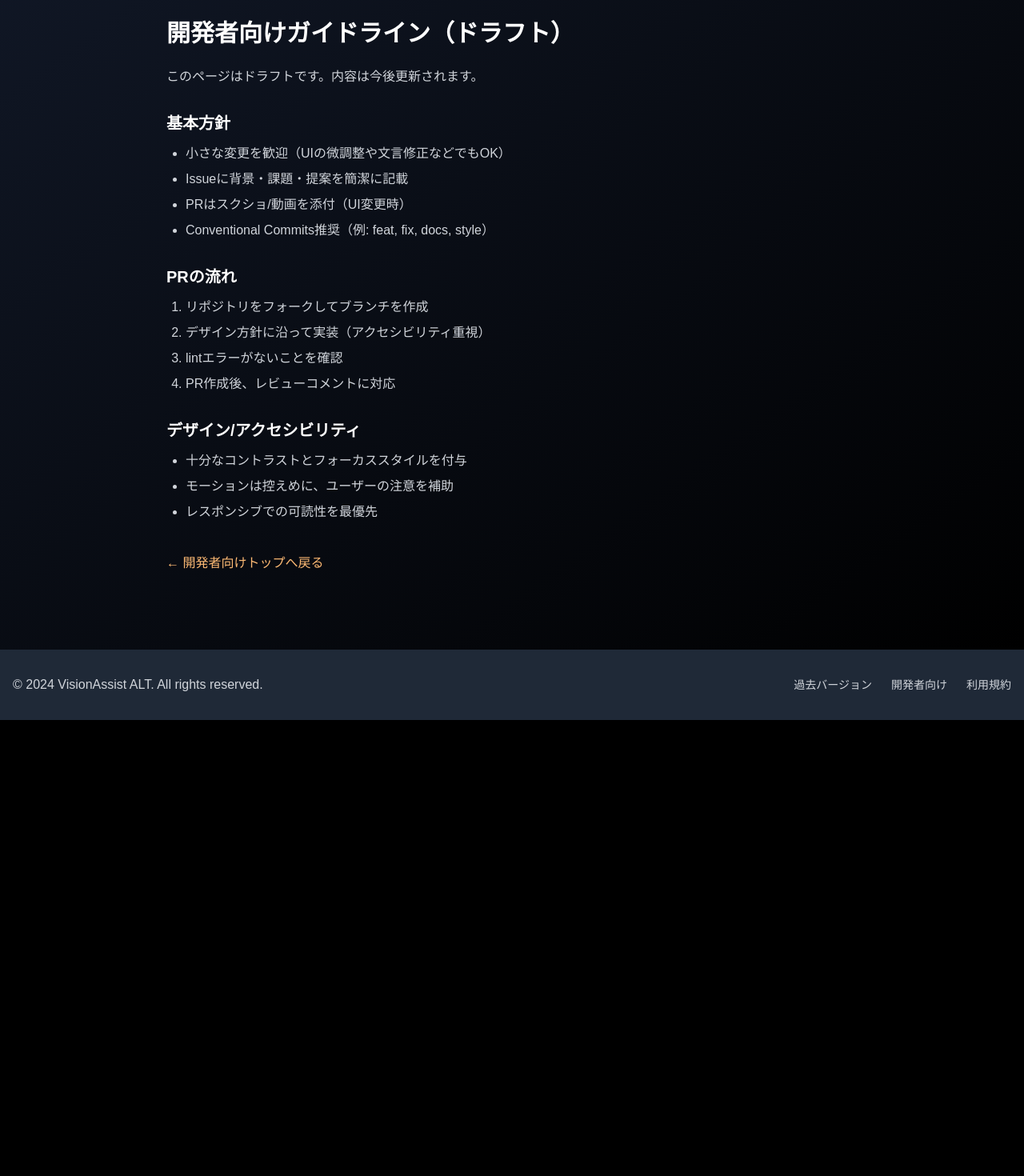
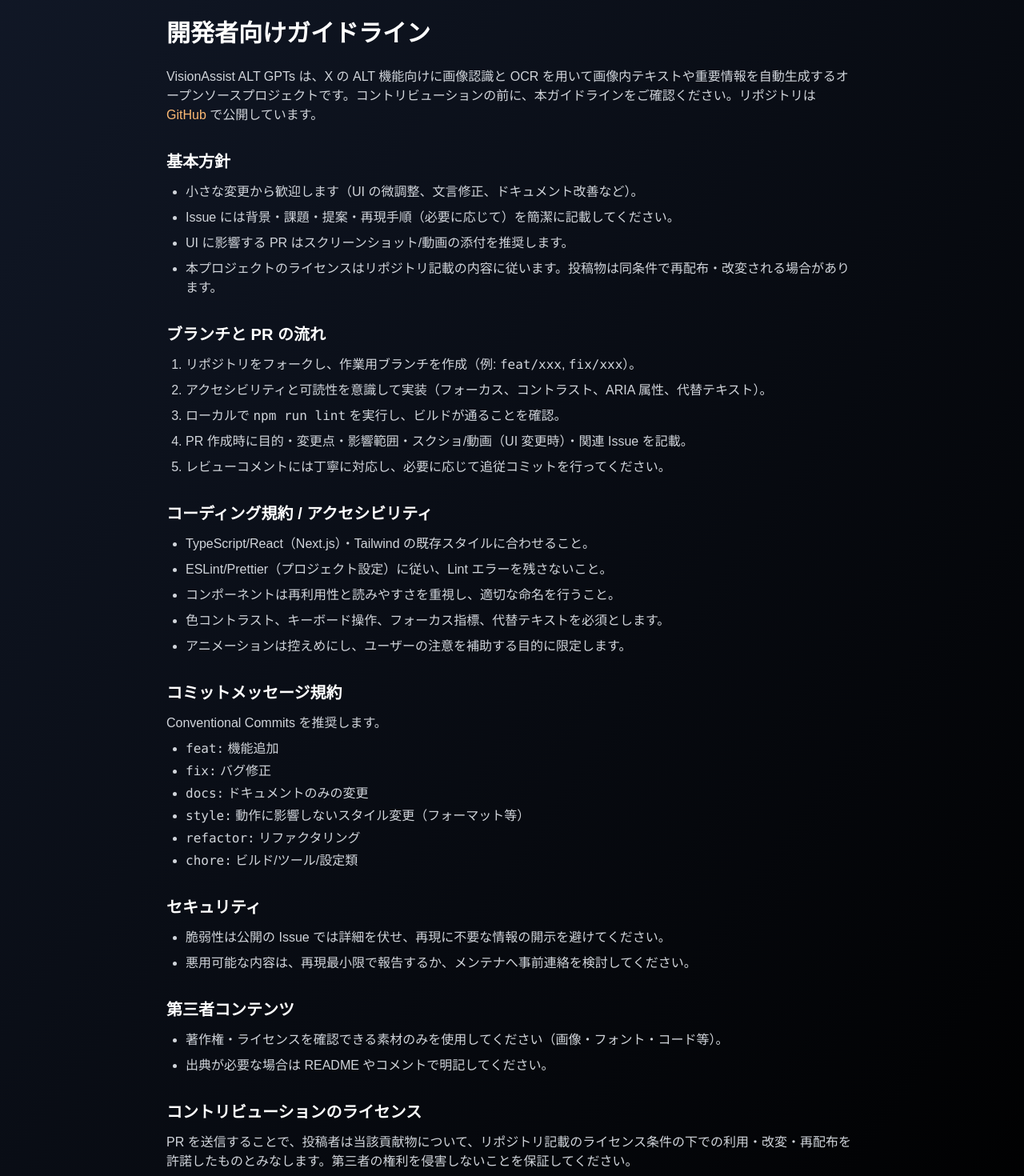
Before and after one commit to Gashin0601/VisionAssistALT-NodeJS, a Next.js app: page /developers/guidelines in a window 1280 px wide. Shown: the part 120-1590 px from the top of the page at 80% size. Before the commit the page ends 1020 px from the top, so only its background shows below. Built offline with nearby package versions, Linux system fonts and the light colour scheme.

Commit message:
docs(developers): ガイドライン/利用規約を正式版に更新（ライセンス・PR手順・アクセシビリティ・免責等を明文化）

```diff
--- a/src/app/developers/guidelines/page.tsx
+++ b/src/app/developers/guidelines/page.tsx
@@ -15,31 +15,60 @@ export default function DevelopersGuidelinesPage() {
             <span className="mx-2 text-gray-600">/</span>
             <Link href="/" className="text-gray-400 hover:text-orange-400 transition-colors">ホーム</Link>
           </div>
-          <h1 className="text-3xl font-bold mb-6">開発者向けガイドライン（ドラフト）</h1>
-          <p className="text-gray-300 mb-6">このページはドラフトです。内容は今後更新されます。</p>
+          <h1 className="text-3xl font-bold mb-6">開発者向けガイドライン</h1>
+          <p className="text-gray-300 mb-6">VisionAssist ALT GPTs は、X の ALT 機能向けに画像認識と OCR を用いて画像内テキストや重要情報を自動生成するオープンソースプロジェクトです。コントリビューションの前に、本ガイドラインをご確認ください。リポジトリは <a className="text-orange-300 hover:underline" href="https://github.com/Gashin0601/VisionAssistALT-GPTs" target="_blank" rel="noopener noreferrer">GitHub</a> で公開しています。</p>
 
           <h2 className="text-xl font-semibold mt-8 mb-3">基本方針</h2>
           <ul className="list-disc pl-6 space-y-2 text-gray-300">
-            <li>小さな変更を歓迎（UIの微調整や文言修正などでもOK）</li>
-            <li>Issueに背景・課題・提案を簡潔に記載</li>
-            <li>PRはスクショ/動画を添付（UI変更時）</li>
-            <li>Conventional Commits推奨（例: feat, fix, docs, style）</li>
+            <li>小さな変更から歓迎します（UI の微調整、文言修正、ドキュメント改善など）。</li>
+            <li>Issue には背景・課題・提案・再現手順（必要に応じて）を簡潔に記載してください。</li>
+            <li>UI に影響する PR はスクリーンショット/動画の添付を推奨します。</li>
+            <li>本プロジェクトのライセンスはリポジトリ記載の内容に従います。投稿物は同条件で再配布・改変される場合があります。</li>
           </ul>
 
-          <h2 className="text-xl font-semibold mt-8 mb-3">PRの流れ</h2>
+          <h2 className="text-xl font-semibold mt-8 mb-3">ブランチと PR の流れ</h2>
           <ol className="list-decimal pl-6 space-y-2 text-gray-300">
-            <li>リポジトリをフォークしてブランチを作成</li>
-            <li>デザイン方針に沿って実装（アクセシビリティ重視）</li>
-            <li>lintエラーがないことを確認</li>
-            <li>PR作成後、レビューコメントに対応</li>
+            <li>リポジトリをフォークし、作業用ブランチを作成（例: <span className="font-mono">feat/xxx</span>, <span className="font-mono">fix/xxx</span>）。</li>
+            <li>アクセシビリティと可読性を意識して実装（フォーカス、コントラスト、ARIA 属性、代替テキスト）。</li>
+            <li>ローカルで <span className="font-mono">npm run lint</span> を実行し、ビルドが通ることを確認。</li>
+            <li>PR 作成時に目的・変更点・影響範囲・スクショ/動画（UI 変更時）・関連 Issue を記載。</li>
+            <li>レビューコメントには丁寧に対応し、必要に応じて追従コミットを行ってください。</li>
           </ol>
 
-          <h2 className="text-xl font-semibold mt-8 mb-3">デザイン/アクセシビリティ</h2>
+          <h2 className="text-xl font-semibold mt-8 mb-3">コーディング規約 / アクセシビリティ</h2>
           <ul className="list-disc pl-6 space-y-2 text-gray-300">
-            <li>十分なコントラストとフォーカススタイルを付与</li>
-            <li>モーションは控えめに、ユーザーの注意を補助</li>
-            <li>レスポンシブでの可読性を最優先</li>
+            <li>TypeScript/React（Next.js）・Tailwind の既存スタイルに合わせること。</li>
+            <li>ESLint/Prettier（プロジェクト設定）に従い、Lint エラーを残さないこと。</li>
+            <li>コンポーネントは再利用性と読みやすさを重視し、適切な命名を行うこと。</li>
+            <li>色コントラスト、キーボード操作、フォーカス指標、代替テキストを必須とします。</li>
+            <li>アニメーションは控えめにし、ユーザーの注意を補助する目的に限定します。</li>
           </ul>
+
+          <h2 className="text-xl font-semibold mt-8 mb-3">コミットメッセージ規約</h2>
+          <p className="text-gray-300 mb-2">Conventional Commits を推奨します。</p>
+          <ul className="list-disc pl-6 space-y-1 text-gray-300">
+            <li><span className="font-mono">feat:</span> 機能追加</li>
+            <li><span className="font-mono">fix:</span> バグ修正</li>
+            <li><span className="font-mono">docs:</span> ドキュメントのみの変更</li>
+            <li><span className="font-mono">style:</span> 動作に影響しないスタイル変更（フォーマット等）</li>
+            <li><span className="font-mono">refactor:</span> リファクタリング</li>
+            <li><span className="font-mono">chore:</span> ビルド/ツール/設定類</li>
+          </ul>
+
+          <h2 className="text-xl font-semibold mt-8 mb-3">セキュリティ</h2>
+          <ul className="list-disc pl-6 space-y-2 text-gray-300">
+            <li>脆弱性は公開の Issue では詳細を伏せ、再現に不要な情報の開示を避けてください。</li>
+            <li>悪用可能な内容は、再現最小限で報告するか、メンテナへ事前連絡を検討してください。</li>
+          </ul>
+
+          <h2 className="text-xl font-semibold mt-8 mb-3">第三者コンテンツ</h2>
+          <ul className="list-disc pl-6 space-y-2 text-gray-300">
+            <li>著作権・ライセンスを確認できる素材のみを使用してください（画像・フォント・コード等）。</li>
+            <li>出典が必要な場合は README やコメントで明記してください。</li>
+          </ul>
+
+          <h2 className="text-xl font-semibold mt-8 mb-3">コントリビューションのライセンス</h2>
+          <p className="text-gray-300">PR を送信することで、投稿者は当該貢献物について、リポジトリ記載のライセンス条件の下での利用・改変・再配布を許諾したものとみなします。第三者の権利を侵害しないことを保証してください。</p>
 
           <div className="mt-10">
             <Link href="/developers" className="text-orange-300 hover:underline">← 開発者向けトップへ戻る</Link>
--- a/src/app/developers/terms/page.tsx
+++ b/src/app/developers/terms/page.tsx
@@ -15,21 +15,27 @@ export default function DevelopersTermsPage() {
             <span className="mx-2 text-gray-600">/</span>
             <Link href="/" className="text-gray-400 hover:text-orange-400 transition-colors">ホーム</Link>
           </div>
-          <h1 className="text-3xl font-bold mb-6">開発者向け利用規約（ドラフト）</h1>
-          <p className="text-gray-300 mb-6">このページはドラフトです。最終版の公開まで変更される可能性があります。</p>
+          <h1 className="text-3xl font-bold mb-6">開発者向け利用規約</h1>
+          <p className="text-gray-300 mb-6">本規約は、VisionAssist ALT GPTs リポジトリ（以下「本リポジトリ」）へのコントリビューションおよびその利用に関する条件を定めるものです。本規約に同意いただけない場合は、コントリビューションを行わないでください。</p>
 
-          <h2 className="text-xl font-semibold mt-8 mb-3">概要</h2>
-          <p className="text-gray-300">本プロジェクトへの貢献は、公開リポジトリのライセンスおよび本ガイドに従うものとします。投稿されたコード・文章・画像等は、プロジェクトの継続的な改善のために利用・改変・再配布される可能性があります。</p>
+          <h2 className="text-xl font-semibold mt-8 mb-3">1. ライセンスと権利帰属</h2>
+          <p className="text-gray-300">本リポジトリのソースコード・ドキュメント等は、リポジトリに記載のライセンスに従います。コントリビューターは、PR の送信をもって、当該貢献物について当該ライセンス条件の下での利用・改変・再配布を許諾するものとし、第三者の権利を侵害しないことを表明・保証します。</p>
 
-          <h2 className="text-xl font-semibold mt-8 mb-3">禁止事項</h2>
+          <h2 className="text-xl font-semibold mt-8 mb-3">2. 禁止事項</h2>
           <ul className="list-disc pl-6 space-y-2 text-gray-300">
             <li>第三者の権利を侵害する投稿</li>
             <li>機密情報・個人情報の無断共有</li>
             <li>悪意のあるコードの混入</li>
           </ul>
 
-          <h2 className="text-xl font-semibold mt-8 mb-3">免責</h2>
-          <p className="text-gray-300">本プロジェクトは現状有姿で提供され、明示または黙示を問わずいかなる保証も行いません。利用により発生する損害について、運営は一切の責任を負いません。</p>
+          <h2 className="text-xl font-semibold mt-8 mb-3">3. 取り扱いと公開</h2>
+          <p className="text-gray-300">提出された Issue・PR・コメント等のやり取りは公開されることがあります。公開が不適切な機密情報は投稿しないでください。セキュリティに関わる内容は、再現最小限で報告するか、事前連絡を検討してください。</p>
+
+          <h2 className="text-xl font-semibold mt-8 mb-3">4. 免責</h2>
+          <p className="text-gray-300">本リポジトリは現状有姿（AS IS）で提供され、明示または黙示を問わず、適合性・特定目的適合性・非侵害性その他いかなる保証も行いません。利用により生じた損害について、運営者は一切の責任を負いません。</p>
+
+          <h2 className="text-xl font-semibold mt-8 mb-3">5. 準拠法・裁判管轄</h2>
+          <p className="text-gray-300">準拠法は日本法とし、本規約または本リポジトリに関連して生じた紛争については、運営者の所在地を管轄する裁判所を第一審の専属的合意管轄裁判所とします。</p>
 
           <div className="mt-10">
             <Link href="/developers" className="text-orange-300 hover:underline">← 開発者向けトップへ戻る</Link>
```
